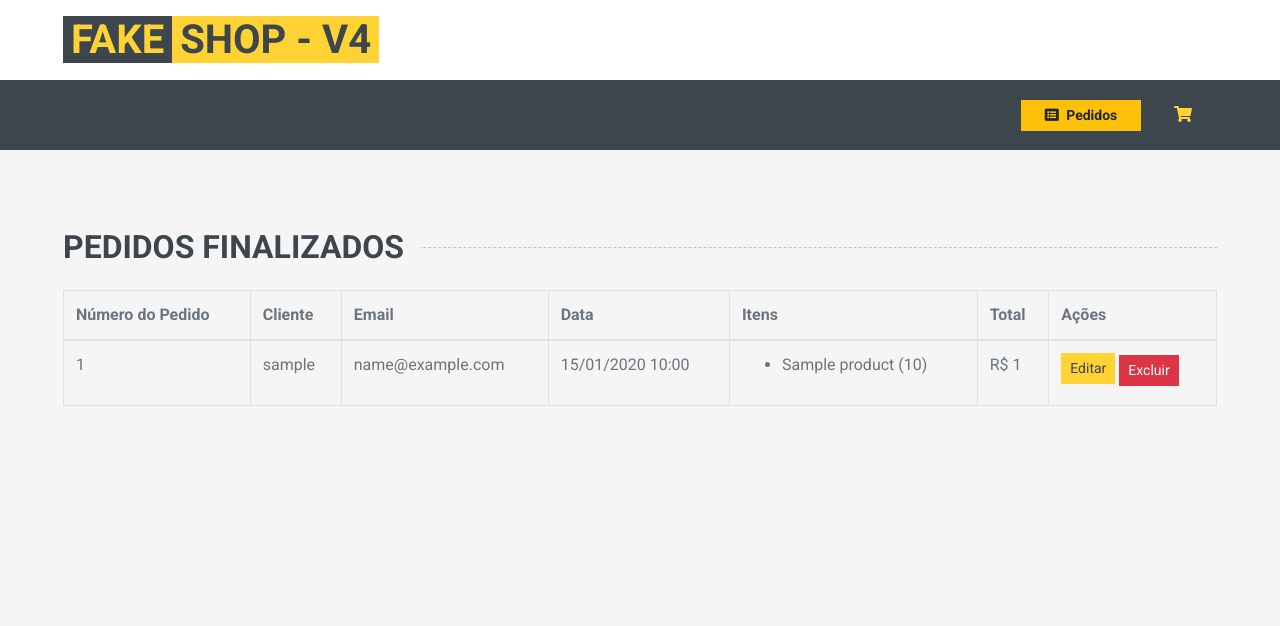
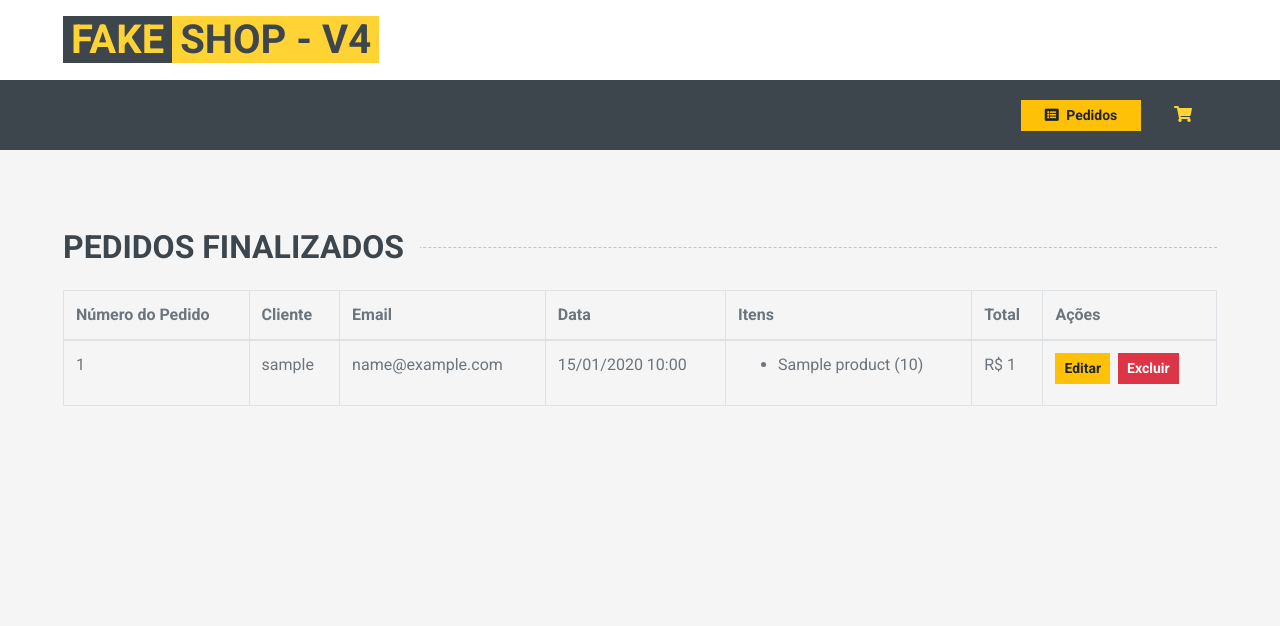
Before and after one commit to Sheila724/fake-shop, a Flask app: template src/templates/orders.html in a window 1280 px wide. Shown: the top 626 px of the page. Run offline with Flask 3, Linux system fonts and the light colour scheme; the template is opened without the code that fills it: most values are stand-ins (such as "Sample title", 1, 10 or a date in 2020); some libraries are stand-ins or nearby versions.

Commit message:
correcao botoes

```diff
--- a/src/templates/orders.html
+++ b/src/templates/orders.html
@@ -37,10 +37,12 @@
                             R$ {{ pedido.total_price if pedido.total_price else (pedido.items | sum(attribute='price')) }}
                         </td>
                         <td>
-                            <a href="/editar_pedido/{{ pedido.id }}" class="btn btn-sm btn-primary mb-1">Editar</a>
-                            <form action="/excluir_pedido/{{ pedido.id }}" method="POST" style="display:inline;">
-                                <button type="submit" class="btn btn-sm btn-danger" onclick="return confirm('Tem certeza que deseja excluir este pedido?');">Excluir</button>
-                            </form>
+                            <div style="display: flex; gap: 8px;">
+                                <a href="/editar_pedido/{{ pedido.id }}" class="btn btn-sm btn-warning font-weight-bold">Editar</a>
+                                <form action="/excluir_pedido/{{ pedido.id }}" method="POST" style="margin: 0;">
+                                    <button type="submit" class="btn btn-sm btn-danger font-weight-bold" onclick="return confirm('Tem certeza que deseja excluir este pedido?');">Excluir</button>
+                                </form>
+                            </div>
                         </td>
                     </tr>
                     {% endfor %}
```
